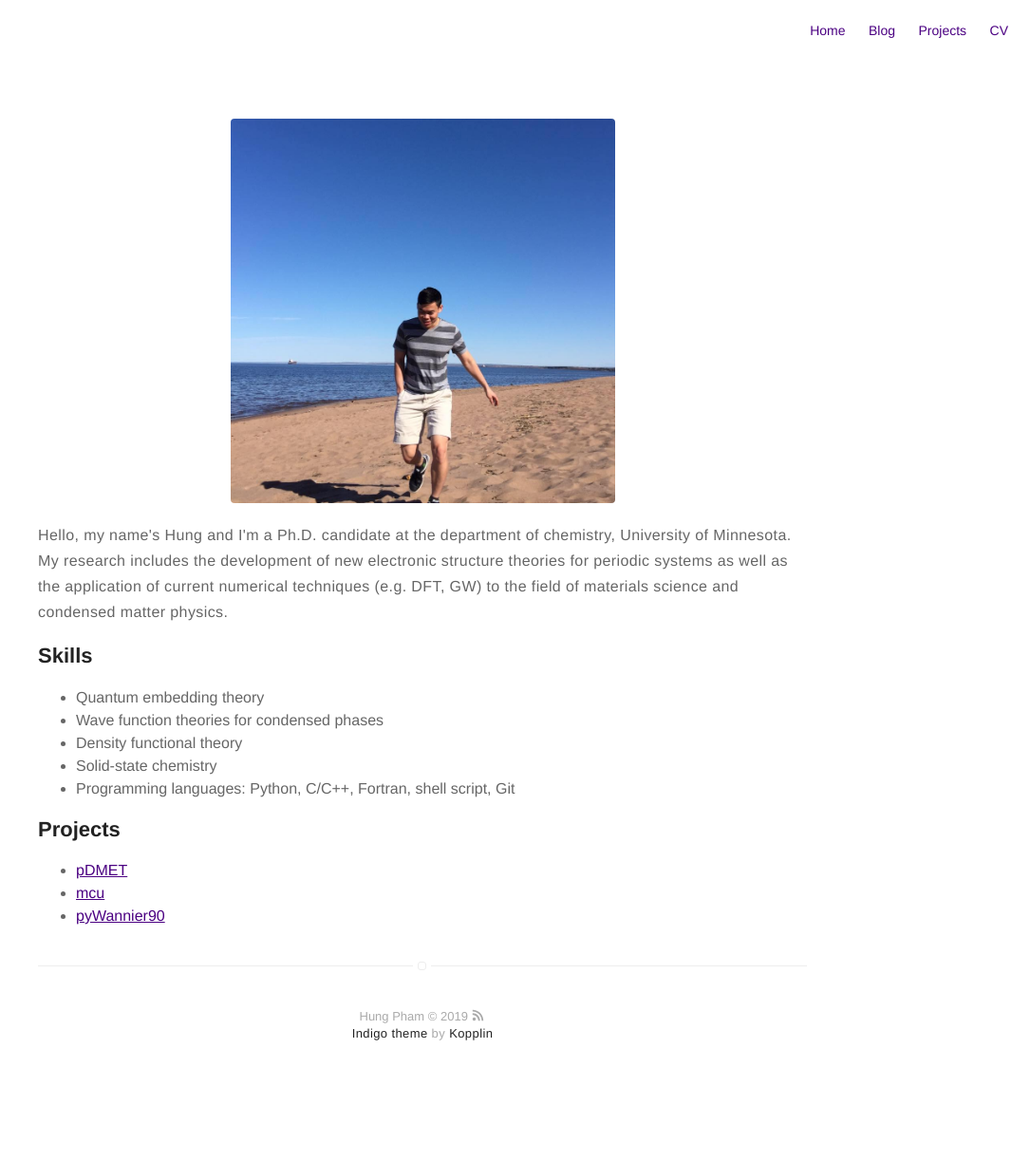
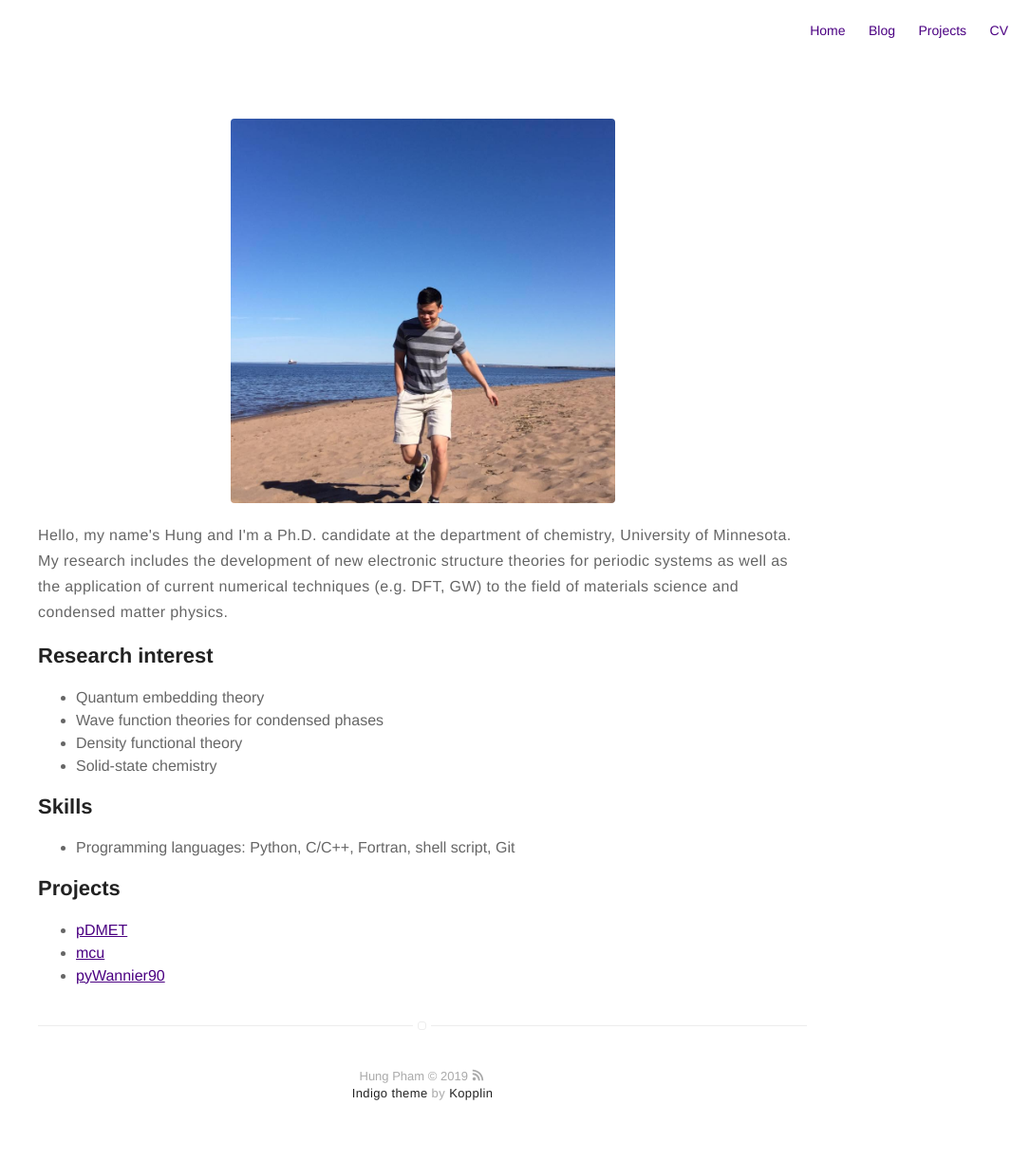
Before and after one commit to hungpham2017/hungpham2017.github.io, a Jekyll site: the page built from about.md, in a window 1280 px wide. Shown: the whole page at 95% size, without its empty margins (195-1280 px from the left). Built offline with Jekyll 4.4.1, drawn with Linux system fonts in a browser that asks for light colours; before the commit the page ends 1160 px from its top, so only the background shows below that.

Commit message:
projects

```diff
--- a/about.md
+++ b/about.md
@@ -8,13 +8,18 @@ layout: page
   My research includes the development of new electronic structure theories for periodic systems as well as the application of current numerical techniques
   (e.g. DFT, GW) to the field of materials science and condensed matter physics.</p>
 
-<h2>Skills</h2>
+<h2>Research interest</h2>
 
 <ul class="skill-list">
     <li>Quantum embedding theory</li>
     <li>Wave function theories for condensed phases</li>
     <li>Density functional theory</li>
     <li>Solid-state chemistry</li>
+</ul>
+
+<h2>Skills</h2>
+
+<ul class="skill-list">
 	<li>Programming languages: Python, C/C++, Fortran, shell script, Git</li>
 </ul>
 
```
